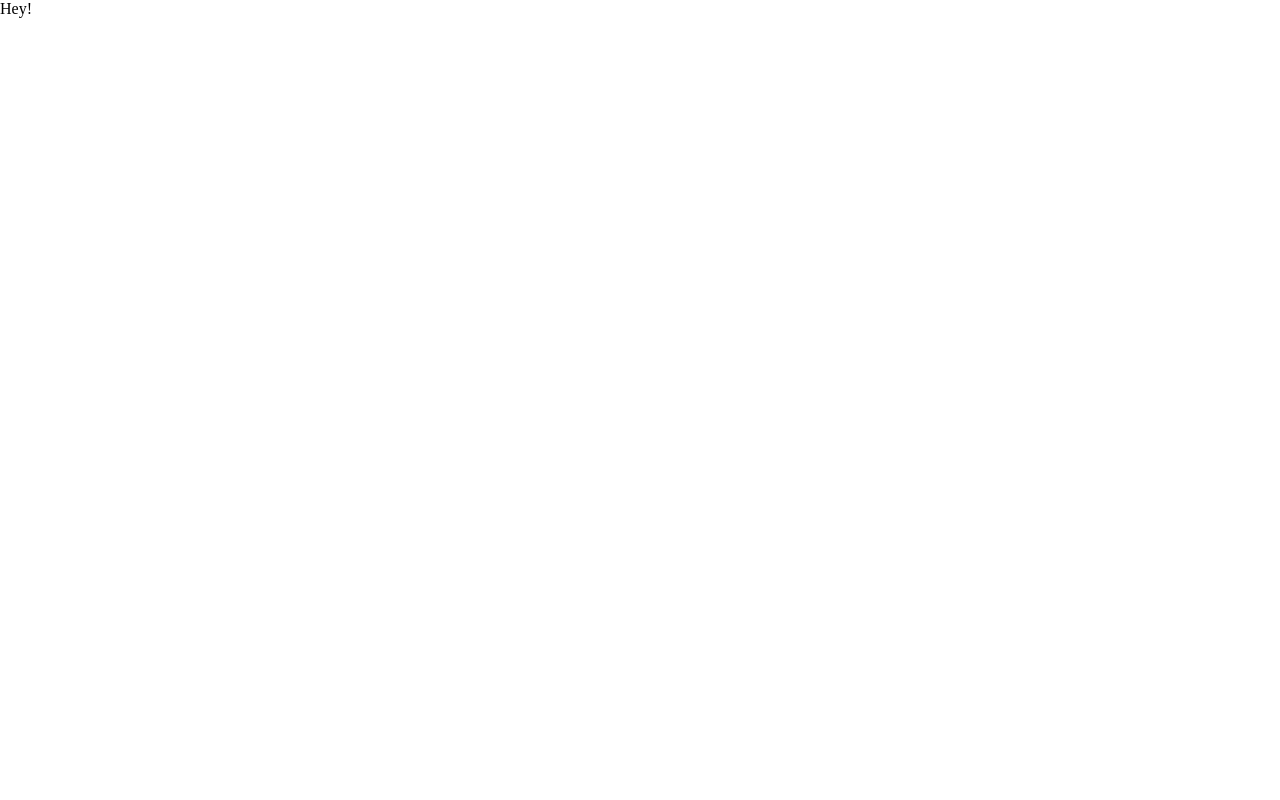
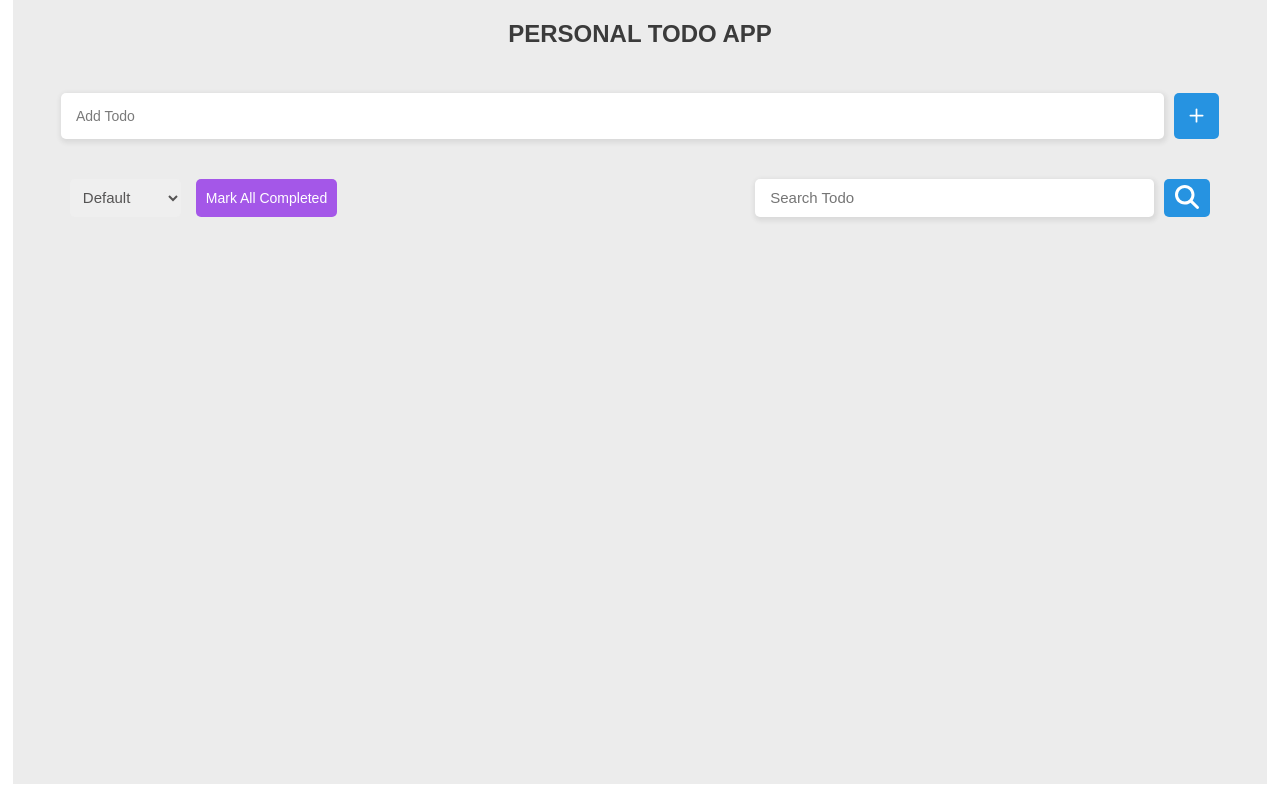
Before and after one commit to codemelonxyz/codemelon, a Next.js app: page /todoapp in a window 1280 px wide. Built offline with nearby package versions, Linux system fonts and the light colour scheme.

Commit message:
rendering the input tasks on the ui fixes

```diff
--- /dev/null
+++ b/app/(with-navbar)/todoapp/TaskList.tsx
@@ -0,0 +1,27 @@
+import styles from './styles/todo.module.css';
+import { FaCheck, FaTrash } from 'react-icons/fa6';
+export default function TaskList(props: any)
+{
+  return (
+    <div className = {styles.todosSection}>
+          <ol className = {styles.tasksList}>
+            {
+              props.taskList.map((item: any) => {
+                return (
+                  <div>
+                    <div className = {styles.taskInfoContainer}>
+                      <li>{item}</li>
+                      <div className = {styles.btns}>
+                        <button className = {styles.deleteTaskBtn}><FaTrash className = {styles.deleteIcon} /></button>
+                        <button className = {styles.markTaskBtn}><FaCheck className = {styles.checkIcon}/></button>
+                      </div>
+                    </div>
+                    <hr className = {styles.hrule}/>
+                  </div>
+                )
+              })
+            }
+        </ol>
+      </div>
+  )
+}
--- a/app/(with-navbar)/todoapp/page.tsx
+++ b/app/(with-navbar)/todoapp/page.tsx
@@ -1,7 +1,41 @@
+"use client"
+import TaskList from './TaskList';
+import styles from './styles/todo.module.css';
+import { FiPlus } from 'react-icons/fi';
+import { FaMagnifyingGlass, FaTrash, FaCheck } from "react-icons/fa6";
+import { useState } from "react";
 export default function Todo() {
+  const [task, setTask] = useState("");
+  const [taskList, setTaskList] = useState<string[]>([]); // Provide initial value as an empty array
+  const handleTask = (e: React.ChangeEvent<HTMLInputElement>) => {
+    setTask(e.target.value);
+  }
+  const handlet = () => {
+    setTaskList([...taskList, task]);
+    setTask('');
+  }
   return (
-    <div>
-      Hey!
+    <div className = {styles.todoContainer}>
+      <h2 className = {styles.heading}>PERSONAL TODO APP</h2>
+      <div className = {styles.inputTaskContainer}>
+        <input type="text" placeholder='Add Todo' className = {styles.inputContainer} value = {task} onChange  = {(e) => handleTask(e)}/>
+        <button className = {styles.addTaskBtn} onClick={handlet}><FiPlus className = {styles.addIcon} /></button>
+      </div>
+      <div className = {styles.operations}>
+        <div className = {styles.operations1}>
+          <select name="taskStatus" id="taskStatus" className = {styles.selectTask}>
+             <option value="default">Default</option>
+            <option value="completed">Completed</option>
+            <option value="pending">Pending</option>
+          </select>
+          <button className = {styles.completedBtn}>Mark All Completed</button>
+        </div>
+        <div className = {styles.operations2}>
+          <input type="text" placeholder = "Search Todo" className = {styles.searchInputContainer}/>
+          <button className = {styles.searchTaskBtn}><FaMagnifyingGlass className = {styles.searchIcon} /></button>
+        </div>
+      </div>
+      <TaskList taskList = {taskList} />
     </div>
   )
 }
--- a/app/(with-navbar)/todoapp/styles/todo.module.css
+++ b/app/(with-navbar)/todoapp/styles/todo.module.css
@@ -0,0 +1,180 @@
+.todoContainer {
+  margin: auto;
+  height: 98vh;
+  width: 98vw;
+  background-color: rgb(236, 236, 236);
+  font-family: Arial, Helvetica, sans-serif;
+}
+
+.heading {
+  padding-top: 20px;
+  text-align: center;
+  color: #3b3b3b;
+}
+
+.inputTaskContainer {
+  margin-top: 40px;
+  text-align: center;
+}
+
+.inputContainer {
+  height: 5vh;
+  width: 85vw;
+  padding: 3px 0px 3px 15px;
+  border-radius: 5px;
+  border: none;
+  box-shadow: 1px 2px 4px 2px rgba(73, 73, 73, 0.1);
+  font-size: 15px;
+  color: blue;
+  margin-right: 10px;
+}
+
+.inputContainer::placeholder {
+  color: #7a7a7a;
+  font-size: 14px;
+  text-wrap: nowrap;
+}
+
+.operations1, .operations2 {
+  display: flex;
+}
+
+.addTaskBtn {
+  position: relative;
+  top: 5px;
+  color: white;
+  background-color: rgb(38, 147, 225);
+  border: none;
+  border-radius: 5px;
+  padding: 10px 12px;
+  cursor: pointer;
+}
+
+.addIcon {
+  padding-top: 2px;
+  font-size: 21px;
+}
+
+.operations {
+  display: flex;
+  justify-content: space-between;
+  padding: 40px 57px;
+  flex-wrap: nowrap;
+}
+
+.selectTask {
+  /* position: relative;
+  top: 5px; */
+  padding: 8px 9px;
+  border: none;
+  border-radius: 5px;
+  margin-right: 15px;
+  color: #555454;
+  font-size: 15px;
+}
+
+.completedBtn {
+  /* position: relative;
+  top: 4px; */
+  background-color: rgb(164, 87, 232);
+  color: white;
+  border-radius: 5px;
+  border: none;
+  cursor: pointer;
+  padding: 9px 10px;
+  font-size: 14px;
+}
+
+.searchIcon {
+  padding-top: 1px;
+  font-size: 24px;
+}
+
+.searchInputContainer {
+  /* position: relative;
+  top: -5px; */
+  margin-top: 0;
+  height: 4vh;
+  width: 30vw;
+  padding: 3px 0px 3px 15px;
+  border-radius: 5px;
+  border: none;
+  box-shadow: 1px 2px 4px 2px rgba(73, 73, 73, 0.1);
+  font-size: 15px;
+  color: blue;
+  margin-right: 10px;
+}
+
+.searchTaskBtn {
+  color: white;
+  background-color: rgb(38, 147, 225);
+  border: none;
+  border-radius: 5px;
+  padding: 5px 11px;
+}
+
+.todosSection {
+  padding: 10px 65px;
+}
+
+.tasksList li::marker {
+  color: #6e6e6e;
+  font-size: 1rem;
+}
+
+.taskInfoContainer {
+  display: flex;
+  justify-content: space-between;
+  margin-right: 10px;
+  padding-bottom: 8px;
+  flex-wrap: wrap;
+}
+
+.deleteTaskBtn {
+  /* position: relative;
+  top: 4px; */
+  background-color: rgb(243, 36, 36);
+  color: white;
+  border-radius: 3px;
+  border: none;
+  cursor: pointer;
+  padding: 2px 7px;
+  font-size: 14px;
+}
+
+.deleteIcon {
+  font-size: 15px;
+  padding-top: 3px;
+}
+
+.markTaskBtn {
+  /* position: relative;
+  top: 4px; */
+  background-color: rgb(39, 174, 18);
+  color: white;
+  border-radius: 3px;
+  border: none;
+  cursor: pointer;
+  padding: 2px 6px;
+  font-size: 14px;
+}
+
+.checkIcon {
+  font-size: 15px;
+  padding-top: 3px;
+}
+
+.btns {
+  display: flex;
+  width: 4.5vw;
+  justify-content: space-between;
+  position: relative;
+  top: -2px;
+}
+
+.hrule {
+  margin-bottom: 15px;
+  height: 1px;
+  background-color: rgb(201, 201, 201);
+  border: none;
+}
```
